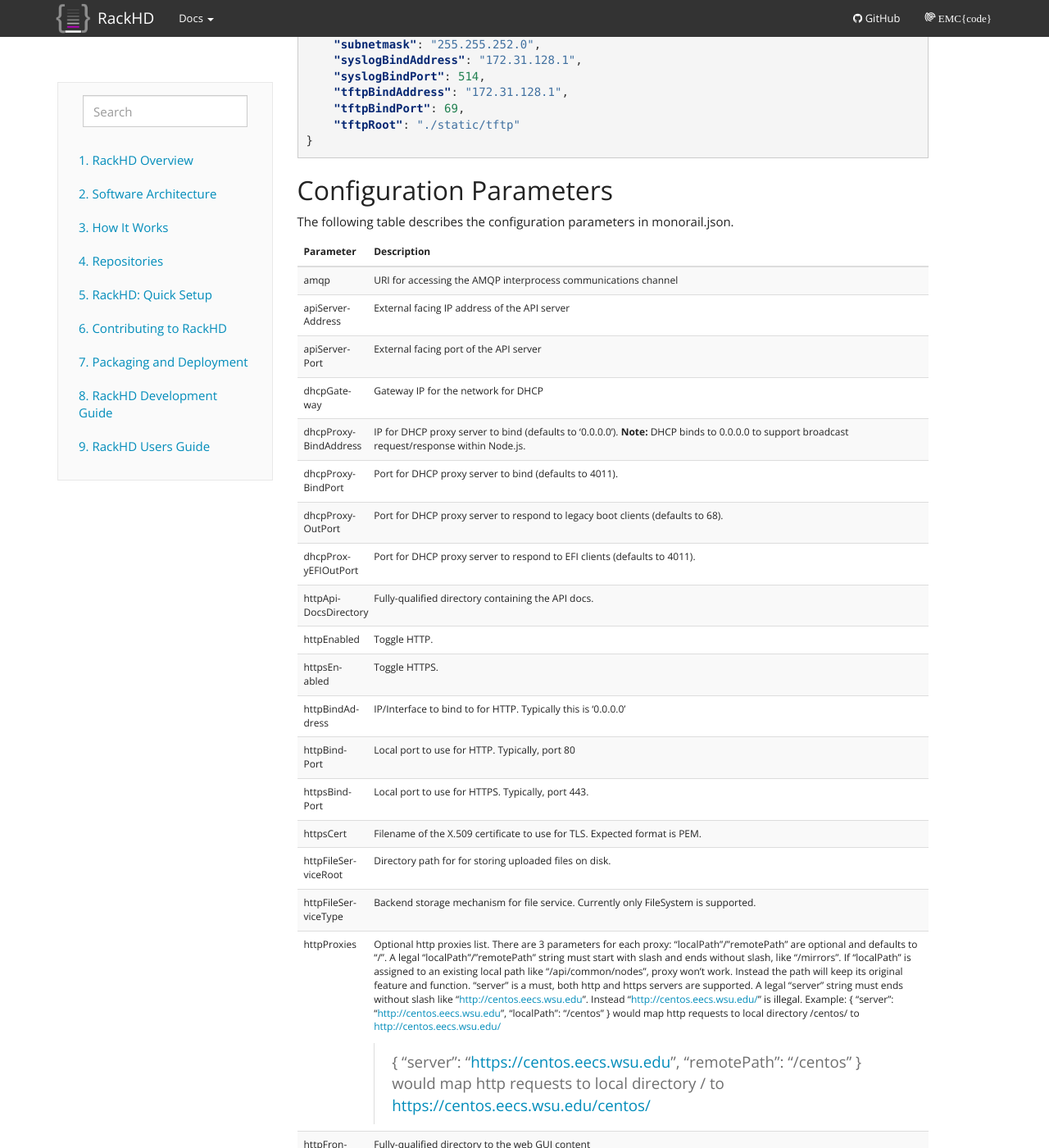
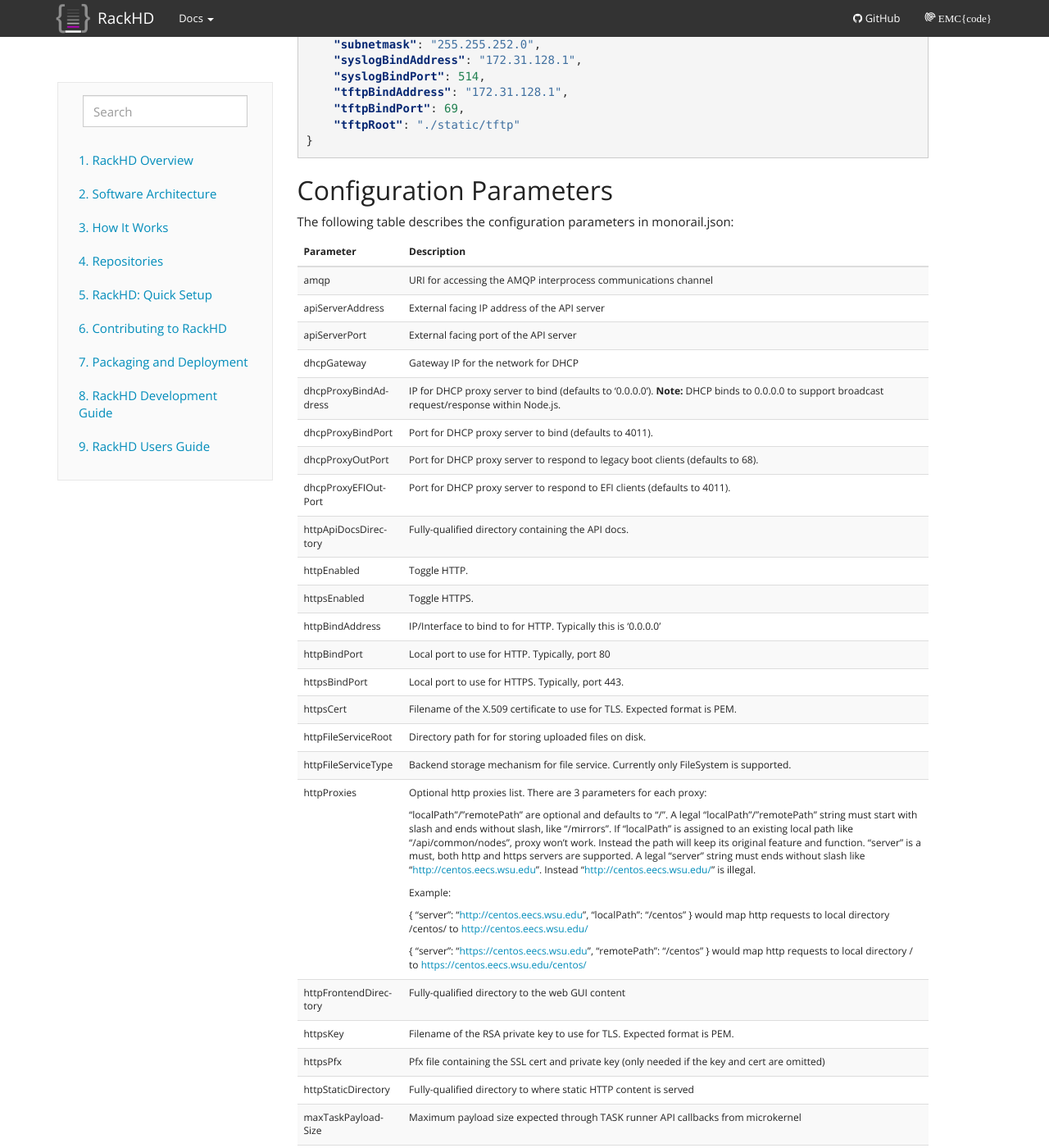
Before and after one commit to RackHD/docs, a Sphinx documentation site: the page built from docs/rackhd/configuration.rst, in a window 1280 px wide and 1400 px high, scrolled down 766 px. Shown: the whole window at 82% size. Built offline with Sphinx 7.4.7, drawn with Linux system fonts in a browser that asks for light colours; some of the changed lines change nothing that is shown.

Commit message:
Refactor configuration parameter tables
The configura parameter table is not shown in readthedocs.org
Refactor the table to compliant to reStructuredText format

```diff
--- a/docs/rackhd/configuration.rst
+++ b/docs/rackhd/configuration.rst
@@ -50,51 +50,93 @@
 Configuration Parameters
 ~~~~~~~~~~~~~~~~~~~~~~~~~~~~~~~~
 
-The following table describes the configuration parameters in monorail.json.
+The following table describes the configuration parameters in monorail.json:
 
-===================== ===================================================================================
-Parameter              Description
-===================== ===================================================================================
-amqp                   URI for accessing the AMQP interprocess communications channel
-apiServerAddress       External facing IP address of the API server
-apiServerPort          External facing port of the API server
-dhcpGateway            Gateway IP for the network for DHCP
-dhcpProxyBindAddress   IP for DHCP proxy server to bind  (defaults to '0.0.0.0'). **Note:** DHCP binds to 0.0.0.0 to support broadcast request/response within Node.js.
-dhcpProxyBindPort      Port for DHCP proxy server to bind (defaults to 4011).
-dhcpProxyOutPort       Port for DHCP proxy server to respond to legacy boot clients (defaults to 68).
-dhcpProxyEFIOutPort    Port for DHCP proxy server to respond to EFI clients (defaults to 4011).
-httpApiDocsDirectory   Fully-qualified directory containing the API docs.
-httpEnabled            Toggle HTTP.
-httpsEnabled           Toggle HTTPS.
-httpBindAddress        IP/Interface to bind to for HTTP. Typically this is '0.0.0.0'
-httpBindPort           Local port to use for HTTP. Typically, port 80
-httpsBindPort          Local port to use for HTTPS. Typically, port 443.
-httpsCert              Filename of the X.509 certificate to use for TLS. Expected format is PEM.
-httpFileServiceRoot    Directory path for for storing uploaded files on disk.
-httpFileServiceType    Backend storage mechanism for file service. Currently only FileSystem is supported.
-httpProxies            Optional http proxies list. There are 3 parameters for each proxy:
-                       "localPath"/"remotePath" are optional and defaults to "/". A legal "localPath"/"remotePath" string must start with slash and ends without slash, like "/mirrors".
-                       If "localPath" is assigned to an existing local path like "/api/common/nodes", proxy won't work. Instead the path will keep its original feature and function.
-                       "server" is a must, both http and https servers are supported. A legal "server" string must ends without slash like "http://centos.eecs.wsu.edu". Instead "http://centos.eecs.wsu.edu/" is illegal.
-                       Example: { "server": "http://centos.eecs.wsu.edu", "localPath": "/centos" } would map http requests to local directory /centos/ to http://centos.eecs.wsu.edu/
-                                { "server": "https://centos.eecs.wsu.edu", "remotePath": "/centos" } would map http requests to local directory / to https://centos.eecs.wsu.edu/centos/
-httpFrontendDirectory  Fully-qualified directory to the web GUI content
-httpsKey               Filename of the RSA private key to use for TLS. Expected format is PEM.
-httpsPfx               Pfx file containing the SSL cert and private key (only needed if the key and cert are omitted)
-httpStaticDirectory    Fully-qualified directory to where static HTTP content is served
-maxTaskPayloadSize     Maximum payload size expected through TASK runner API callbacks from microkernel
-obmInitialDelay        Delay before retrying an OBM invocation
-obmRetries             Number of retries to attempt before failing an OBM invocation
-pollerCacheSize        Maximum poller entries to cache in memory
-statsdPrefix           Application-specific *statsd* metrics for debugging
-syslogBindPort         Port for syslog (defaults to 514).
-syslogBindAddress      Address for the syslog server to bind to (defaults to '0.0.0.0').
-tftpBindAddress        Address for TFTP server to bind to (defaults to '0.0.0.0').
-tftpBindPort           Listening port for TFTP server  (defaults to 69).
-tftpBindAddress        File root for TFTP server to serve files (defaults to './static/tftp').
-tftproot               Fully-qualified directory from which static TFTP content is served
-minLogLevel            A numerical value for filtering the logging from RackHD
-===================== ===================================================================================
+
+.. list-table::
+    :widths: 20 100
+    :header-rows: 1
+
+    * - Parameter
+      - Description
+    * - amqp
+      - URI for accessing the AMQP interprocess communications channel
+    * - apiServerAddress
+      - External facing IP address of the API server
+    * - apiServerPort
+      - External facing port of the API server
+    * - dhcpGateway
+      - Gateway IP for the network for DHCP
+    * - dhcpProxyBindAddress
+      - IP for DHCP proxy server to bind  (defaults to '0.0.0.0'). **Note:** DHCP binds to 0.0.0.0 to support broadcast request/response within Node.js.
+    * - dhcpProxyBindPort
+      - Port for DHCP proxy server to bind (defaults to 4011).
+    * - dhcpProxyOutPort
+      - Port for DHCP proxy server to respond to legacy boot clients (defaults to 68).
+    * - dhcpProxyEFIOutPort
+      - Port for DHCP proxy server to respond to EFI clients (defaults to 4011).
+    * - httpApiDocsDirectory
+      - Fully-qualified directory containing the API docs.
+    * - httpEnabled
+      - Toggle HTTP.
+    * - httpsEnabled
+      - Toggle HTTPS.
+    * - httpBindAddress
+      - IP/Interface to bind to for HTTP. Typically this is '0.0.0.0'
+    * - httpBindPort
+      - Local port to use for HTTP. Typically, port 80
+    * - httpsBindPort
+      - Local port to use for HTTPS. Typically, port 443.
+    * - httpsCert
+      - Filename of the X.509 certificate to use for TLS. Expected format is PEM.
+    * - httpFileServiceRoot
+      - Directory path for for storing uploaded files on disk.
+    * - httpFileServiceType
+      - Backend storage mechanism for file service. Currently only FileSystem is supported.
+    * - httpProxies
+      - Optional http proxies list. There are 3 parameters for each proxy:
+
+        "localPath"/"remotePath" are optional and defaults to "/". A legal "localPath"/"remotePath" string must start with slash and ends without slash, like "/mirrors".
+        If "localPath" is assigned to an existing local path like "/api/common/nodes", proxy won't work. Instead the path will keep its original feature and function.
+        "server" is a must, both http and https servers are supported. A legal "server" string must ends without slash like "http://centos.eecs.wsu.edu". Instead "http://centos.eecs.wsu.edu/" is illegal.
+
+        Example:
+
+        { "server": "http://centos.eecs.wsu.edu", "localPath": "/centos" } would map http requests to local directory /centos/ to http://centos.eecs.wsu.edu/
+
+        { "server": "https://centos.eecs.wsu.edu", "remotePath": "/centos" } would map http requests to local directory / to https://centos.eecs.wsu.edu/centos/
+    * - httpFrontendDirectory
+      - Fully-qualified directory to the web GUI content
+    * - httpsKey
+      - Filename of the RSA private key to use for TLS. Expected format is PEM.
+    * - httpsPfx
+      - Pfx file containing the SSL cert and private key (only needed if the key and cert are omitted)
+    * - httpStaticDirectory
+      - Fully-qualified directory to where static HTTP content is served
+    * - maxTaskPayloadSize
+      - Maximum payload size expected through TASK runner API callbacks from microkernel
+    * - obmInitialDelay
+      - Delay before retrying an OBM invocation
+    * - obmRetries
+      - Number of retries to attempt before failing an OBM invocation
+    * - pollerCacheSize
+      - Maximum poller entries to cache in memory
+    * - statsdPrefix
+      - Application-specific *statsd* metrics for debugging
+    * - syslogBindPort
+      - Port for syslog (defaults to 514).
+    * - syslogBindAddress
+      - Address for the syslog server to bind to (defaults to '0.0.0.0').
+    * - tftpBindAddress
+      - Address for TFTP server to bind to (defaults to '0.0.0.0').
+    * - tftpBindPort
+      - Listening port for TFTP server  (defaults to 69).
+    * - tftpBindAddress
+      - File root for TFTP server to serve files (defaults to './static/tftp').
+    * - tftproot
+      - Fully-qualified directory from which static TFTP content is served
+    * - minLogLevel
+      - A numerical value for filtering the logging from RackHD
 
 The log levels for filtering are defined at https://github.com/RackHD/on-core/blob/master/lib/common/constants.js#L36-L44
 
```
